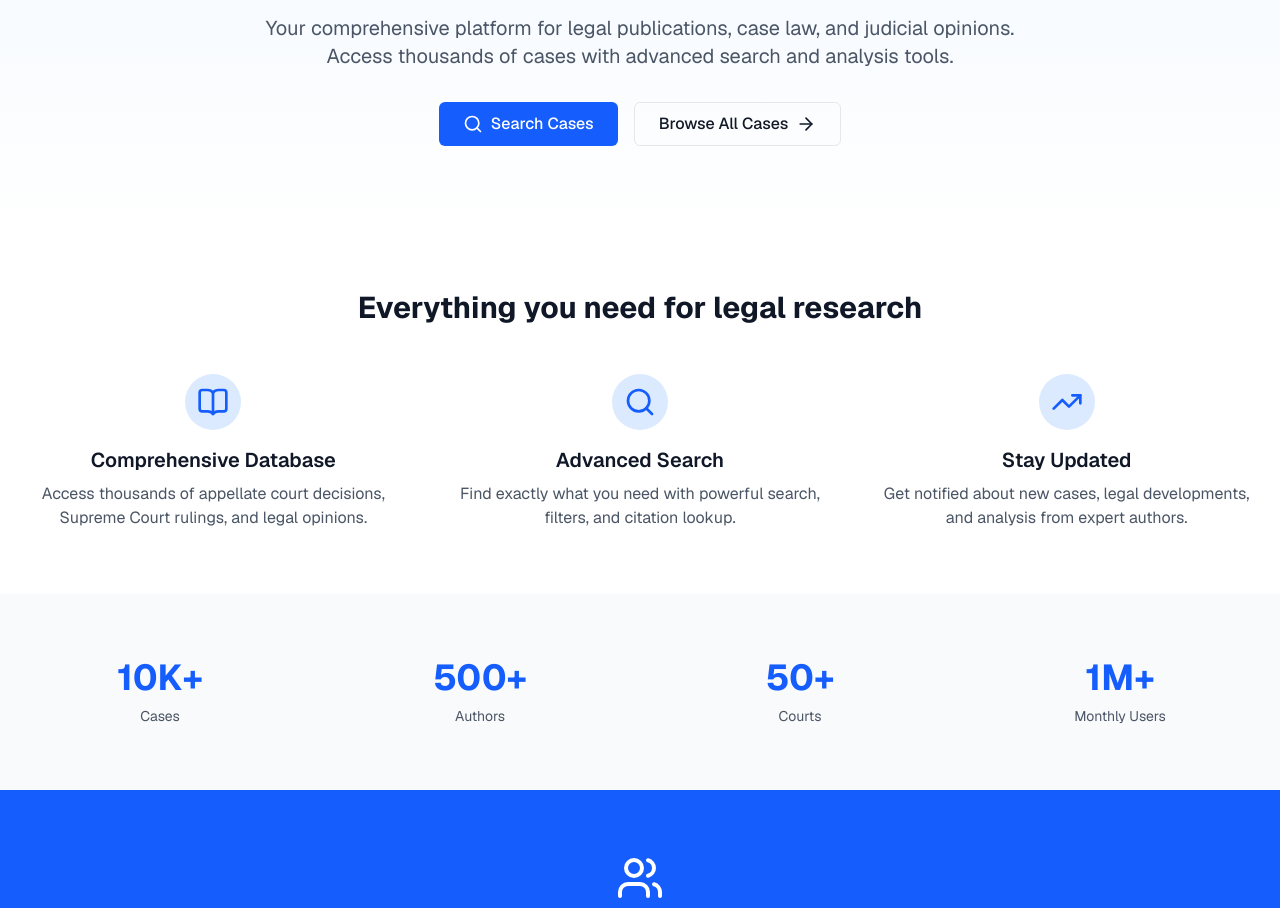
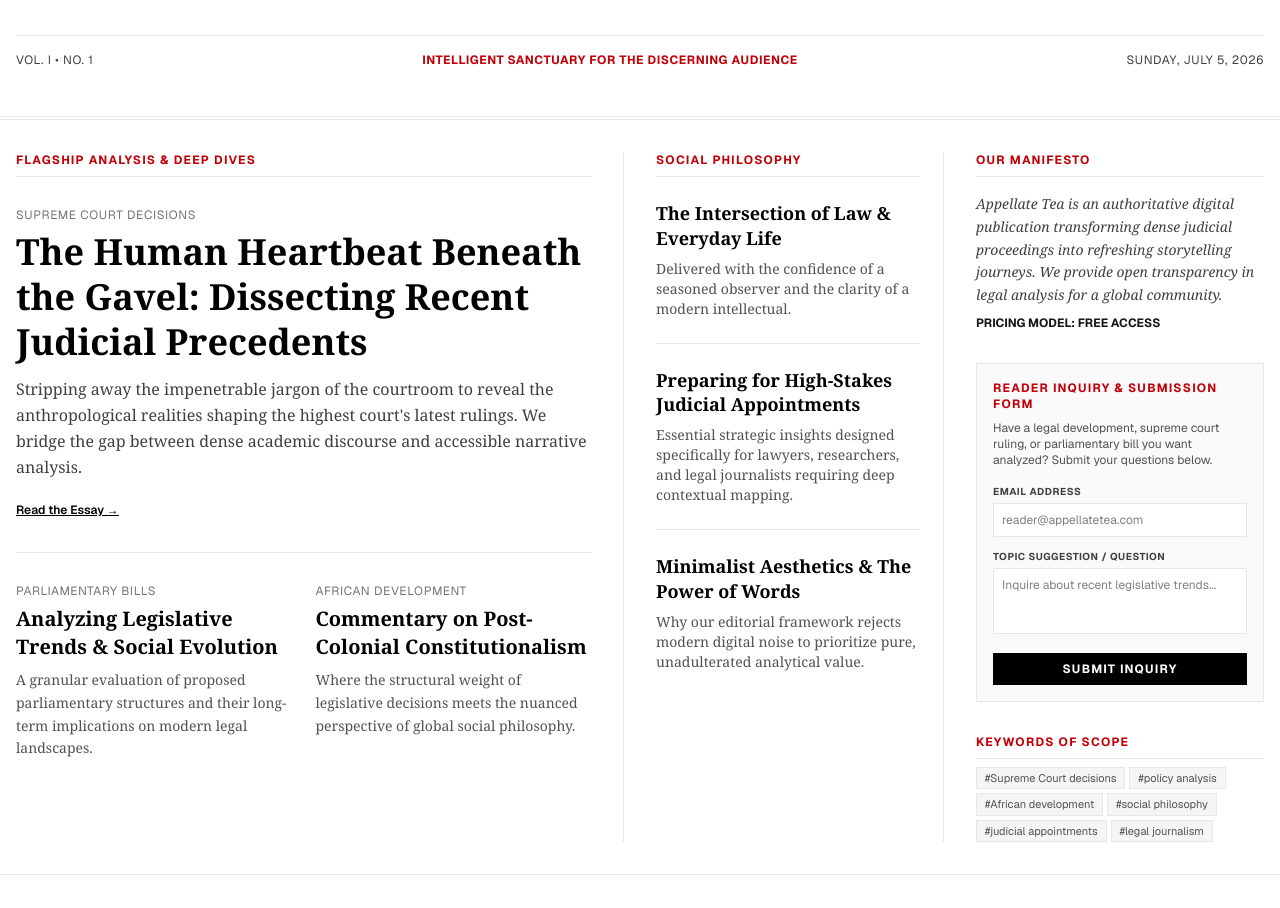
Before and after one commit to AMfalme/appellatetea, a Next.js app: page / in a window 1280 px wide. Shown: the part 303-1211 px from the top of the page. Built offline with nearby package versions, Linux system fonts and the light colour scheme; no server answers.

Commit message:
improve homepage.

```diff
--- a/app/page.tsx
+++ b/app/page.tsx
@@ -1,134 +1,197 @@
-import { Scale, Search, BookOpen, Users, ArrowRight, TrendingUp } from 'lucide-react';
-import Link from 'next/link';
-import { Button } from '@/components/ui/Button';
-import { ROUTES } from '@/lib/constants/routes';
+"use client";
 
-export default function Home() {
+
+import React, { useState } from 'react';
+
+export default function AppellateTeaHomepage() {
+  const [email, setEmail] = useState('');
+  const [suggestion, setSuggestion] = useState('');
+  const [submitted, setSubmitted] = useState(false);
+
+  const handleSubmit = (e: React.FormEvent) => {
+    e.preventDefault();
+    if (email && suggestion) {
+      setSubmitted(true);
+      setEmail('');
+      setSuggestion('');
+    }
+  };
+
   return (
-    <div className="flex flex-col min-h-screen">
-      {/* Hero Section */}
-      <section className="relative overflow-hidden bg-gradient-to-b from-blue-50 to-white py-20 px-4">
-        <div className="max-w-7xl mx-auto">
-          <div className="text-center max-w-3xl mx-auto">
-            <div className="flex justify-center mb-6">
-              <Scale className="h-16 w-16 text-blue-600" />
+    <div className="min-h-screen bg-white text-black font-serif selection:bg-red-100 selection:text-red-900">
+      {/* Top Banner / Micro Info */}
+      <div className="border-b border-black py-1 px-4 text-center text-xs uppercase tracking-widest text-neutral-600 flex justify-between items-center max-w-7xl mx-auto">
+        <span>Digital Publication // Schema: DigitalPublication</span>
+        <span className="hidden md:inline">Operating Hours: 24/7 Digital Access</span>
+        <span>Global Edition</span>
+      </div>
+
+      {/* Main Masthead Header */}
+      <header className="text-center py-12 px-4 border-b-4 border-double border-black max-w-7xl mx-auto">
+        <h1 className="text-6xl md:text-8xl font-black tracking-tighter uppercase font-serif mb-4 text-black">
+          Appellate Tea
+        </h1>
+        <p className="text-md md:text-lg italic max-w-2xl mx-auto text-neutral-800 font-sans tracking-wide">
+          "A legal and policy blog dissecting Supreme Court cases and social development through a refreshing storytelling lens."
+        </p>
+
+        {/* Newspaper Meta Bar */}
+        <div className="mt-8 pt-4 border-t border-black flex flex-wrap justify-between items-center text-xs uppercase font-sans tracking-wider text-neutral-700">
+          <div>Vol. I • No. 1</div>
+          <div className="font-bold text-crimson text-red-700">INTELLIGENT SANCTUARY FOR THE DISCERNING AUDIENCE</div>
+          <div>{new Date().toLocaleDateString('en-US', { weekday: 'long', year: 'numeric', month: 'long', day: 'numeric' })}</div>
+        </div>
+      </header>
+
+      {/* Main Content Grid */}
+      <main className="max-w-7xl mx-auto px-4 py-8 grid grid-cols-1 lg:grid-cols-12 gap-8 border-b border-black">
+
+        {/* Left Column: Flagship Deep Dives (6 Cols) */}
+        <section className="lg:col-span-6 lg:border-r lg:border-black lg:pr-8">
+          <div className="border-b border-black pb-2 mb-6">
+            <h2 className="text-xs uppercase font-sans font-bold tracking-widest text-red-700">Flagship Analysis & Deep Dives</h2>
+          </div>
+
+          <article className="mb-8">
+            <span className="text-xs uppercase font-sans tracking-wider text-neutral-500">Supreme Court Decisions</span>
+            <h3 className="text-3xl md:text-4xl font-bold leading-tight mt-1 mb-3 hover:text-red-700 cursor-pointer transition-colors">
+              The Human Heartbeat Beneath the Gavel: Dissecting Recent Judicial Precedents
+            </h3>
+            <p className="text-neutral-700 leading-relaxed text-md mb-4">
+              Stripping away the impenetrable jargon of the courtroom to reveal the anthropological realities shaping the highest court's latest rulings. We bridge the gap between dense academic discourse and accessible narrative analysis.
+            </p>
+            <span className="text-xs font-sans font-semibold underline cursor-pointer hover:text-red-700">Read the Essay →</span>
+          </article>
+
+          <hr className="border-neutral-200 my-6" />
+
+          <div className="grid grid-cols-1 md:grid-cols-2 gap-6">
+            <article>
+              <span className="text-xs uppercase font-sans tracking-wider text-neutral-500">Parliamentary Bills</span>
+              <h4 className="text-xl font-bold mt-1 mb-2 hover:text-red-700 cursor-pointer">Analyzing Legislative Trends & Social Evolution</h4>
+              <p className="text-neutral-600 text-sm leading-relaxed">
+                A granular evaluation of proposed parliamentary structures and their long-term implications on modern legal landscapes.
+              </p>
+            </article>
+            <article>
+              <span className="text-xs uppercase font-sans tracking-wider text-neutral-500">African Development</span>
+              <h4 className="text-xl font-bold mt-1 mb-2 hover:text-red-700 cursor-pointer">Commentary on Post-Colonial Constitutionalism</h4>
+              <p className="text-neutral-600 text-sm leading-relaxed">
+                Where the structural weight of legislative decisions meets the nuanced perspective of global social philosophy.
+              </p>
+            </article>
+          </div>
+        </section>
+
+        {/* Center Column: Opinions & Philosophy (3 Cols) */}
+        <section className="lg:col-span-3 lg:border-r lg:border-black lg:pr-6">
+          <div className="border-b border-black pb-2 mb-6">
+            <h2 className="text-xs uppercase font-sans font-bold tracking-widest text-red-700">Social Philosophy</h2>
+          </div>
+
+          <div className="space-y-6">
+            <article className="pb-6 border-b border-neutral-200">
+              <h4 className="text-lg font-bold leading-snug hover:text-red-700 cursor-pointer">The Intersection of Law & Everyday Life</h4>
+              <p className="text-neutral-600 text-sm mt-2">
+                Delivered with the confidence of a seasoned observer and the clarity of a modern intellectual.
+              </p>
+            </article>
+            <article className="pb-6 border-b border-neutral-200">
+              <h4 className="text-lg font-bold leading-snug hover:text-red-700 cursor-pointer">Preparing for High-Stakes Judicial Appointments</h4>
+              <p className="text-neutral-600 text-sm mt-2">
+                Essential strategic insights designed specifically for lawyers, researchers, and legal journalists requiring deep contextual mapping.
+              </p>
+            </article>
+            <article>
+              <h4 className="text-lg font-bold leading-snug hover:text-red-700 cursor-pointer">Minimalist Aesthetics & The Power of Words</h4>
+              <p className="text-neutral-600 text-sm mt-2">
+                Why our editorial framework rejects modern digital noise to prioritize pure, unadulterated analytical value.
+              </p>
+            </article>
+          </div>
+        </section>
+
+        {/* Right Column: About, Transparency & Inquiry Form (3 Cols) */}
+        <section className="lg:col-span-3 space-y-8">
+          <div>
+            <div className="border-b border-black pb-2 mb-4">
+              <h2 className="text-xs uppercase font-sans font-bold tracking-widest text-red-700">Our Manifesto</h2>
             </div>
-            <h1 className="text-5xl sm:text-6xl font-bold text-gray-900 mb-6">
-              Appellate Tea
-            </h1>
-            <p className="text-xl text-gray-600 mb-8">
-              Your comprehensive platform for legal publications, case law, and judicial opinions.
-              Access thousands of cases with advanced search and analysis tools.
+            <p className="text-sm text-neutral-700 leading-relaxed italic">
+              Appellate Tea is an authoritative digital publication transforming dense judicial proceedings into refreshing storytelling journeys. We provide open transparency in legal analysis for a global community.
             </p>
-            <div className="flex flex-col sm:flex-row gap-4 justify-center">
-              <Link href={ROUTES.SEARCH}>
-                <Button size="lg" className="w-full sm:w-auto">
-                  <Search className="mr-2 h-5 w-5" />
-                  Search Cases
-                </Button>
-              </Link>
-              <Link href={ROUTES.CASES}>
-                <Button variant="outline" size="lg" className="w-full sm:w-auto">
-                  Browse All Cases
-                  <ArrowRight className="ml-2 h-5 w-5" />
-                </Button>
-              </Link>
+            <div className="mt-2 text-xs uppercase font-sans font-bold text-neutral-900">Pricing Model: Free Access</div>
+          </div>
+
+          <div className="bg-neutral-50 p-4 border border-black">
+            <h3 className="text-xs uppercase font-sans font-bold tracking-widest text-red-700 mb-2">Reader Inquiry & Submission Form</h3>
+            <p className="text-xs text-neutral-600 mb-4 font-sans">
+              Have a legal development, supreme court ruling, or parliamentary bill you want analyzed? Submit your questions below.
+            </p>
+
+            {submitted ? (
+              <div className="text-xs bg-green-50 border border-green-800 text-green-800 p-3 font-sans">
+                ✓ Thank you. Your inquiry has been logged in accordance with our transparent reader policy.
+              </div>
+            ) : (
+              <form onSubmit={handleSubmit} className="space-y-3 font-sans">
+                <div>
+                  <label className="block text-[10px] uppercase font-bold tracking-wider mb-1 text-neutral-700">Email Address</label>
+                  <input
+                    type="email"
+                    required
+                    value={email}
+                    onChange={(e) => setEmail(e.target.value)}
+                    className="w-full text-xs p-2 bg-white border border-neutral-400 focus:border-black focus:outline-none rounded-none text-black"
+                    placeholder="reader@appellatetea.com"
+                  />
+                </div>
+                <div>
+                  <label className="block text-[10px] uppercase font-bold tracking-wider mb-1 text-neutral-700">Topic Suggestion / Question</label>
+                  <textarea
+                    rows={3}
+                    required
+                    value={suggestion}
+                    onChange={(e) => setSuggestion(e.target.value)}
+                    className="w-full text-xs p-2 bg-white border border-neutral-400 focus:border-black focus:outline-none rounded-none text-black resize-none"
+                    placeholder="Inquire about recent legislative trends..."
+                  />
+                </div>
+                <button
+                  type="submit"
+                  className="w-full bg-black text-white hover:bg-red-700 text-xs uppercase font-bold tracking-widest py-2 transition-colors duration-200 rounded-none"
+                >
+                  Submit Inquiry
+                </button>
+              </form>
+            )}
+          </div>
+
+          <div>
+            <div className="border-b border-black pb-2 mb-2">
+              <h2 className="text-xs uppercase font-sans font-bold tracking-widest text-red-700">Keywords of Scope</h2>
+            </div>
+            <div className="flex flex-wrap gap-1 font-sans text-[11px] text-neutral-600">
+              {['Supreme Court decisions', 'policy analysis', 'African development', 'social philosophy', 'judicial appointments', 'legal journalism'].map((tag) => (
+                <span key={tag} className="bg-neutral-100 px-2 py-0.5 border border-neutral-200">#{tag}</span>
+              ))}
             </div>
           </div>
+        </section>
+
+      </main>
+
+      {/* Editorial Footer */}
+      <footer className="max-w-7xl mx-auto px-4 py-8 font-sans text-xs text-neutral-600 flex flex-col md:flex-row justify-between items-center gap-4">
+        <div>
+          <p className="font-bold text-black font-serif text-sm">Appellate Tea</p>
+          <p>© {new Date().getFullYear()} Appellate Tea. Open Transparency in Legal Analysis Policy.</p>
         </div>
-      </section>
-
-      {/* Features Section */}
-      <section className="py-16 px-4 bg-white">
-        <div className="max-w-7xl mx-auto">
-          <h2 className="text-3xl font-bold text-center text-gray-900 mb-12">
-            Everything you need for legal research
-          </h2>
-          <div className="grid grid-cols-1 md:grid-cols-3 gap-8">
-            <div className="text-center">
-              <div className="flex justify-center mb-4">
-                <div className="p-3 bg-blue-100 rounded-full">
-                  <BookOpen className="h-8 w-8 text-blue-600" />
-                </div>
-              </div>
-              <h3 className="text-xl font-semibold text-gray-900 mb-2">
-                Comprehensive Database
-              </h3>
-              <p className="text-gray-600">
-                Access thousands of appellate court decisions, Supreme Court rulings, and legal opinions.
-              </p>
-            </div>
-
-            <div className="text-center">
-              <div className="flex justify-center mb-4">
-                <div className="p-3 bg-blue-100 rounded-full">
-                  <Search className="h-8 w-8 text-blue-600" />
-                </div>
-              </div>
-              <h3 className="text-xl font-semibold text-gray-900 mb-2">
-                Advanced Search
-              </h3>
-              <p className="text-gray-600">
-                Find exactly what you need with powerful search, filters, and citation lookup.
-              </p>
-            </div>
-
-            <div className="text-center">
-              <div className="flex justify-center mb-4">
-                <div className="p-3 bg-blue-100 rounded-full">
-                  <TrendingUp className="h-8 w-8 text-blue-600" />
-                </div>
-              </div>
-              <h3 className="text-xl font-semibold text-gray-900 mb-2">
-                Stay Updated
-              </h3>
-              <p className="text-gray-600">
-                Get notified about new cases, legal developments, and analysis from expert authors.
-              </p>
-            </div>
-          </div>
+        <div className="flex flex-col md:text-right text-xs gap-1">
+          <div>Editorial Desk: <a href="mailto:appellatetea@gmail.com" className="underline hover:text-red-700">appellatetea@gmail.com</a></div>
+          <div>Reader Correspondence: <a href="mailto:reader@appellatetea.com" className="underline hover:text-red-700">reader@appellatetea.com</a></div>
         </div>
-      </section>
-
-      {/* Stats Section */}
-      <section className="py-16 px-4 bg-gray-50">
-        <div className="max-w-7xl mx-auto">
-          <div className="grid grid-cols-2 md:grid-cols-4 gap-8">
-            <div className="text-center">
-              <div className="text-4xl font-bold text-blue-600 mb-2">10K+</div>
-              <div className="text-sm text-gray-600">Cases</div>
-            </div>
-            <div className="text-center">
-              <div className="text-4xl font-bold text-blue-600 mb-2">500+</div>
-              <div className="text-sm text-gray-600">Authors</div>
-            </div>
-            <div className="text-center">
-              <div className="text-4xl font-bold text-blue-600 mb-2">50+</div>
-              <div className="text-sm text-gray-600">Courts</div>
-            </div>
-            <div className="text-center">
-              <div className="text-4xl font-bold text-blue-600 mb-2">1M+</div>
-              <div className="text-sm text-gray-600">Monthly Users</div>
-            </div>
-          </div>
-        </div>
-      </section>
-
-      {/* CTA Section */}
-      <section className="py-16 px-4 bg-blue-600 text-white">
-        <div className="max-w-4xl mx-auto text-center">
-          <Users className="h-12 w-12 mx-auto mb-4" />
-          <h2 className="text-3xl font-bold mb-4">Join Our Community</h2>
-          <p className="text-lg text-blue-100 mb-8">
-            Create an account to save cases, access premium features, and connect with legal professionals.
-          </p>
-          <Link href={ROUTES.REGISTER}>
-            <Button size="lg" variant="secondary" className="w-full sm:w-auto">
-              Get Started Free
-            </Button>
-          </Link>
-        </div>
-      </section>
+      </footer>
     </div>
   );
 }
```
